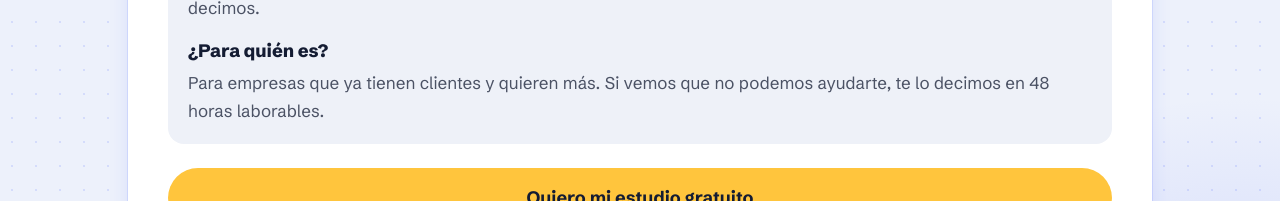
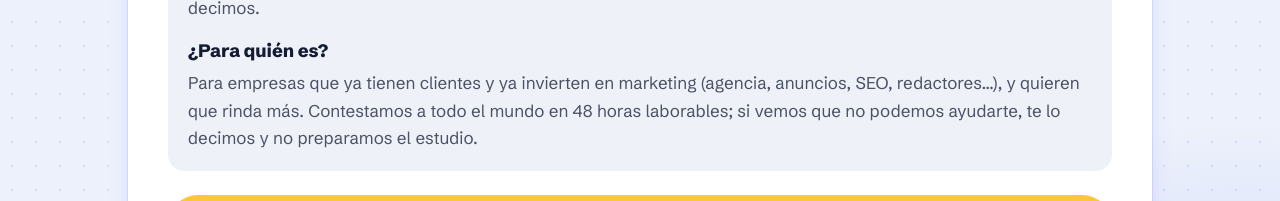
Before and after one commit to reformadisimo/casiopea360, a Next.js app: page /estudio-gratuito in a window 1280 px wide. Shown: the part 1769-1970 px from the top of the page. Built offline with nearby package versions, Linux system fonts and the light colour scheme; no server answers.

Commit message:
cas·v315: quién recibe el estudio, sin cifra

```diff
--- a/components/LandingEstudio.tsx
+++ b/components/LandingEstudio.tsx
@@ -137,7 +137,7 @@ export function SeccionIncluye() {
             <b className="block text-lg font-extrabold text-tinta">Sin compromiso y sin pedirte accesos.</b>
             <p className="mt-1 text-tinta/75">Se hace con el test y con lo que es público de tu web. Lo que depende de tus cifras va como estimación, y te lo decimos.</p>
             <b className="mt-4 block text-lg font-extrabold text-tinta">¿Para quién es?</b>
-            <p className="mt-1 text-tinta/75">Para empresas que ya tienen clientes y quieren más. Si vemos que no podemos ayudarte, te lo decimos en 48 horas laborables.</p>
+            <p className="mt-1 text-tinta/75">Para empresas que ya tienen clientes y ya invierten en marketing (agencia, anuncios, SEO, redactores…), y quieren que rinda más. Contestamos a todo el mundo en 48 horas laborables; si vemos que no podemos ayudarte, te lo decimos y no preparamos el estudio.</p>
           </div>
           <Link href="#solicitud" className={`${BOTON} mt-6 w-full py-4 text-lg`}>Quiero mi estudio gratuito</Link>
           <p className="mt-4 text-center text-sm text-tinta/70">
--- a/components/Versionante.tsx
+++ b/components/Versionante.tsx
@@ -23,7 +23,7 @@ export default function Versionante() {
       data-versionante
       className="pointer-events-none fixed bottom-1.5 left-1.5 z-50 rounded-full bg-[#f5efe3]/80 px-2 py-0.5 text-[10px] font-medium text-[#3a3a3a]/80"
     >
-      cas·v314
+      cas·v315
     </div>
   );
 }
```
Also changed, not shown: 1 other file (tests, documents, lock files or other folders).
